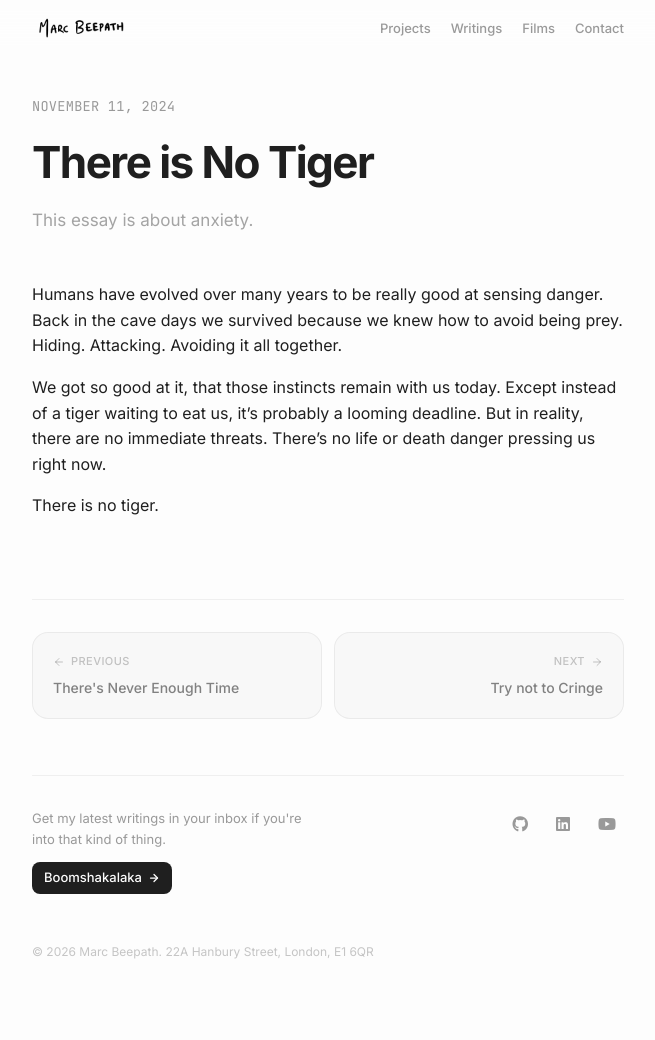
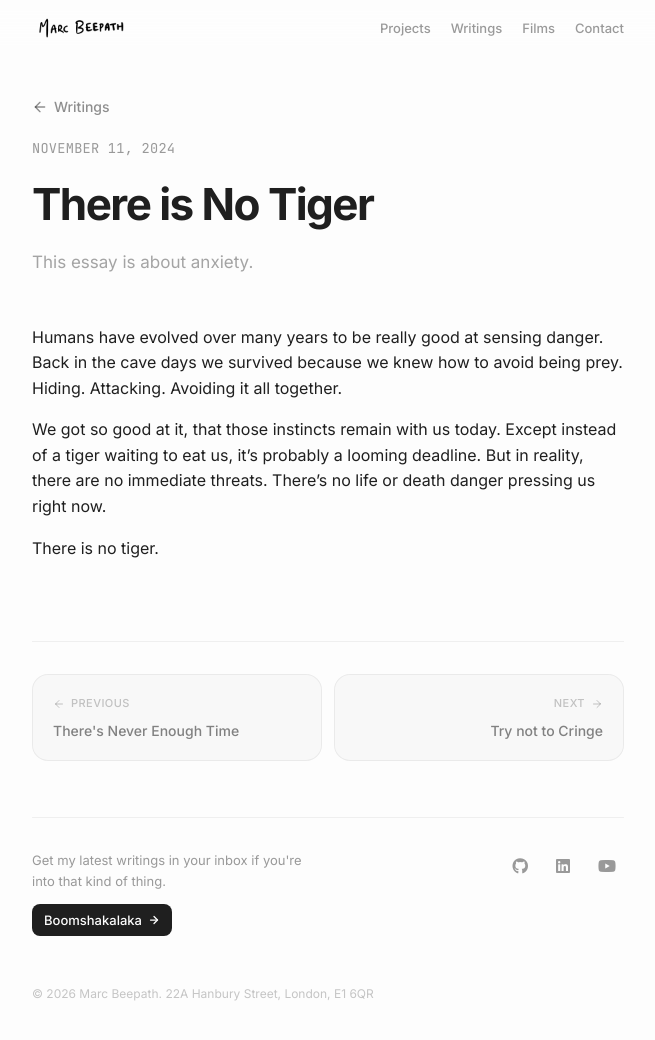
Before and after one commit to marcbeep/website, a Jekyll site: the page built from writings/_posts/2024/2024-11-11-notiger.md, in a window 1280 px wide and 1043 px high. Shown: the top 1040 px of the window, without its empty margins (312-967 px from the left). Built offline with Jekyll 4.4.1, drawn with Linux system fonts in a browser that asks for light colours.

Commit message:
feat: add back navigation links above page titles (#4)
Section pages link home; detail pages link back to their index.

```diff
--- /dev/null
+++ b/_includes/back-link.html
@@ -0,0 +1,26 @@
+{% assign back_href = nil %}
+{% assign back_label = nil %}
+
+{% assign path = page.url | remove: 'index.html' %}
+{% unless path == '/' %}
+  {% if path == '/projects/' or path == '/projects' or path == '/writings/' or path == '/writings' or path == '/films/' or path == '/films' or path == '/contact/' or path == '/contact' %}
+    {% assign back_href = '/' %}
+    {% assign back_label = 'Home' %}
+  {% elsif page.collection == 'projects' %}
+    {% assign back_href = '/projects' %}
+    {% assign back_label = 'Projects' %}
+  {% elsif page.collection == 'films' %}
+    {% assign back_href = '/films' %}
+    {% assign back_label = 'Films' %}
+  {% elsif page.categories contains 'writings' %}
+    {% assign back_href = '/writings' %}
+    {% assign back_label = 'Writings' %}
+  {% endif %}
+{% endunless %}
+
+{% if back_href %}
+<a href="{{ back_href | relative_url }}" class="back-link">
+  <svg class="back-link-icon" width="16" height="16" viewBox="0 0 24 24" fill="none" stroke="currentColor" stroke-width="2" stroke-linecap="round" stroke-linejoin="round" aria-hidden="true"><path d="m12 19-7-7 7-7"/><path d="M19 12H5"/></svg>
+  {{ back_label }}
+</a>
+{% endif %}
--- a/_layouts/default.html
+++ b/_layouts/default.html
@@ -86,6 +86,7 @@
 
     <!-- Main Content Container -->
     <div class="container">
+      {% include back-link.html %}
       {{ content }}
     </div>
 
--- a/_sass/_biscuit.scss
+++ b/_sass/_biscuit.scss
@@ -661,6 +661,33 @@ figcaption {
   }
 }
 
+/* Back link above page titles */
+.back-link {
+  display: inline-flex;
+  align-items: center;
+  gap: 0.375rem;
+  margin-bottom: 1.25rem;
+  font-size: 0.875rem;
+  text-decoration: none;
+  color: rgb(var(--fg) / 0.5);
+  transition: color 0.25s ease, transform 0.25s cubic-bezier(0.25, 0.1, 0.25, 1);
+
+  &:hover {
+    color: rgb(var(--fg));
+    transform: translateX(-2px);
+  }
+
+  &-icon {
+    flex-shrink: 0;
+  }
+}
+
+@media (prefers-reduced-motion: reduce) {
+  .back-link:hover {
+    transform: none;
+  }
+}
+
 /* Shared prev/next nav cards (writings, films, projects) */
 .post-nav {
   margin-top: 5rem;
```
